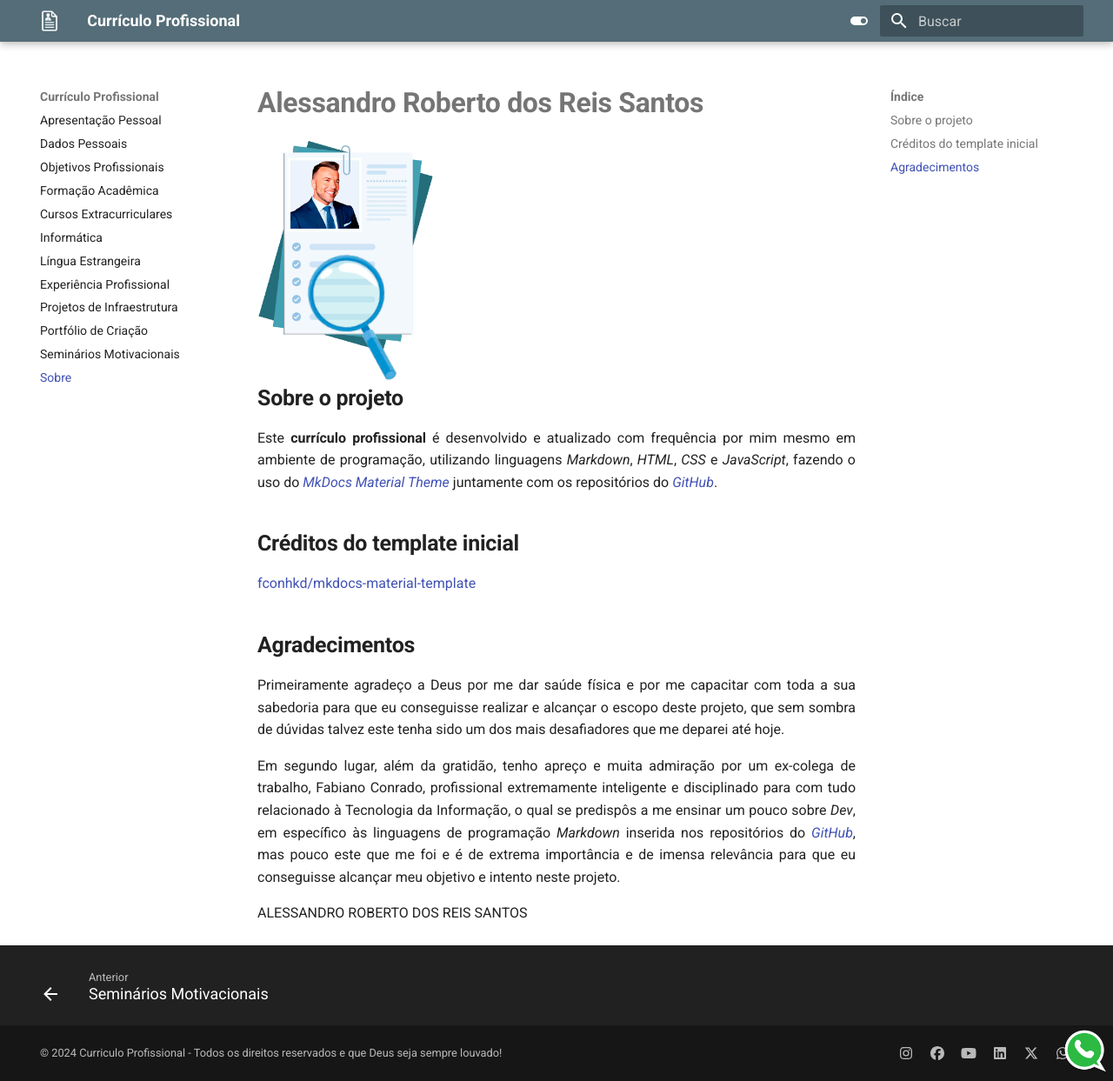
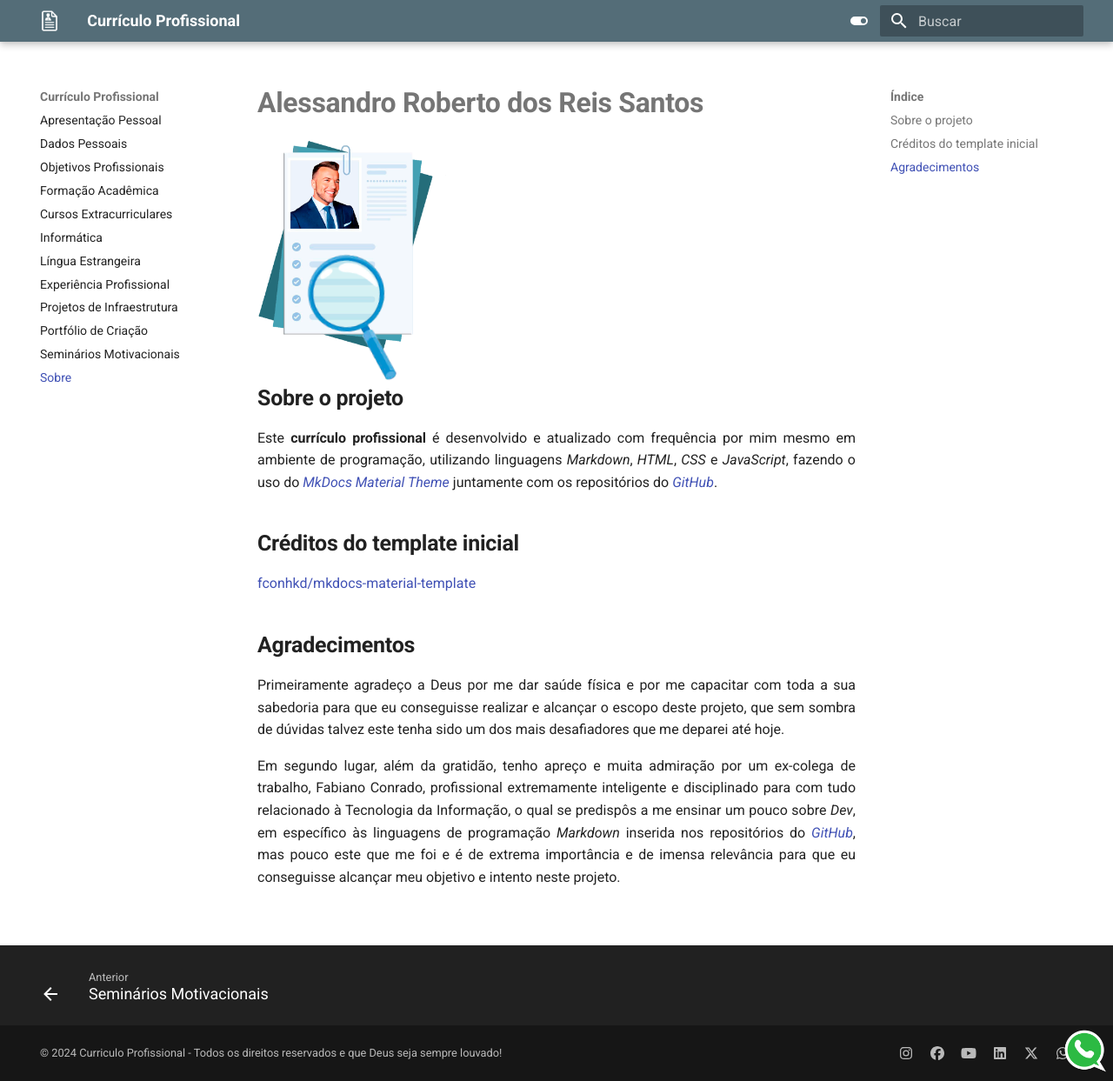
Before and after one commit to arrs82/curriculo, an MkDocs documentation site: the page built from docs/sobre.md, in a window 1280 px wide and 1243 px high. Shown: the whole window at 87% size. Built offline with MkDocs 1.6.1 and Material for MkDocs 9.7.7, drawn with Linux system fonts in a browser that asks for light colours; nearby versions of some CDN libraries.

Commit message:
Remoção Nome

```diff
--- a/docs/sobre.md
+++ b/docs/sobre.md
@@ -17,8 +17,6 @@
 <p style="text-align: justify;">Primeiramente agradeço a Deus por me dar saúde física e por me capacitar com toda a sua sabedoria para que eu conseguisse realizar e alcançar o escopo deste projeto, que sem sombra de dúvidas talvez este tenha sido um dos mais desafiadores que me deparei até hoje.</p>
 
 <p style="text-align: justify;">Em segundo lugar, além da gratidão, tenho apreço e muita admiração por um ex-colega de trabalho, Fabiano Conrado, profissional extremamente inteligente e disciplinado para com tudo relacionado à Tecnologia da Informação, o qual se predispôs a me ensinar um pouco sobre <em>Dev</em>, em específico às linguagens de programação <em>Markdown</em> inserida nos repositórios do <a href="https://github.com" target="_blank"><em>GitHub</em></a>, mas pouco este que me foi e é de extrema importância e de imensa relevância para que eu conseguisse alcançar meu objetivo e intento neste projeto.</p>
-
-ALESSANDRO ROBERTO DOS REIS SANTOS
 
 <!DOCTYPE html>
 <html lang="pt-br">
```
